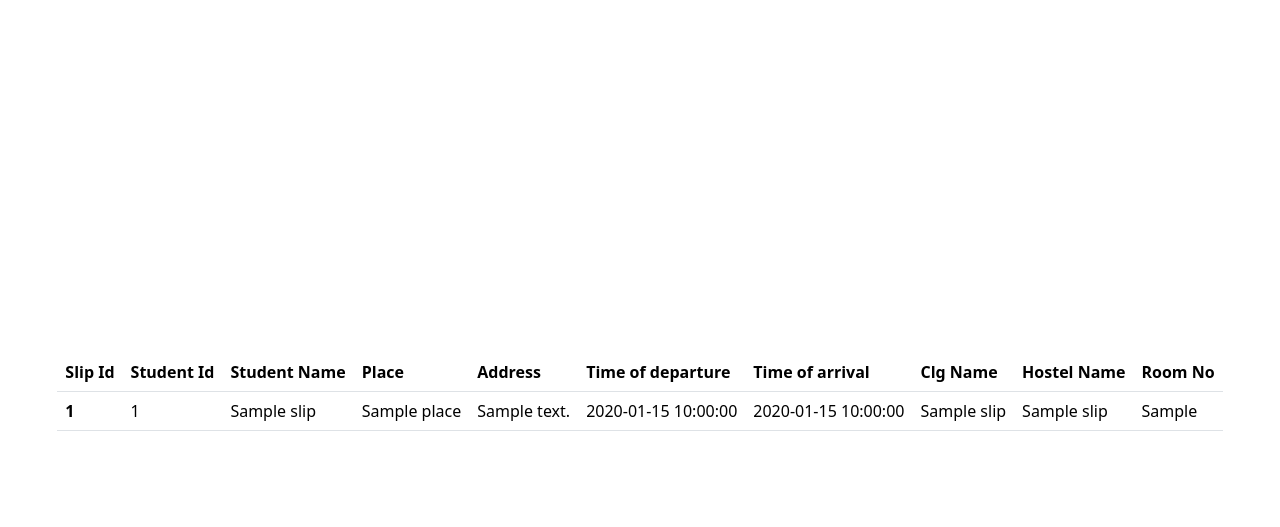
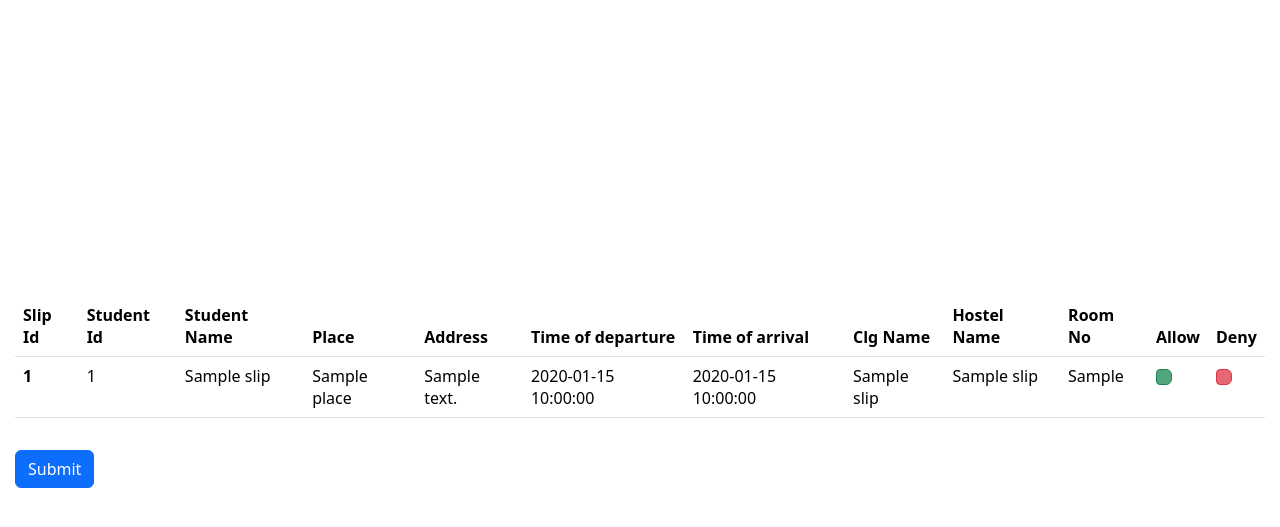
Before and after one commit to anuj-980/apnahostel-website-v2, a Flask app: template templates/slipdata.html in a window 1280 px wide. Shown: the top 527 px of the page. Run offline with Flask 3, Linux system fonts and the light colour scheme; the template is opened without the code that fills it: most values are stand-ins (such as "Sample title", 1, 10 or a date in 2020).

Commit message:
admin control slips

```diff
--- a/app.py
+++ b/app.py
@@ -1,5 +1,5 @@
 from flask import Flask, render_template,jsonify, request, redirect, url_for
-from database import load_signin, load_user, do_signup, load_admin, check_user, check_admin, put_slip_request, load_slip, load_bridge_slip
+from database import load_signin, load_user, do_signup, load_admin, check_user, check_admin, put_slip_request, load_slip, load_bridge_slip, pass_slip
 
 app = Flask(__name__)
 
@@ -85,8 +85,12 @@ def ad_slipy():
   slip_data = load_bridge_slip()
   return render_template('slipdata.html',slips=slip_data)
 
-
-
+@app.route("/ad_slip/slips_checked",methods=['post'])
+def slips_approved():
+  passed = request.form.getlist('allow')
+  not_passed = request.form.getlist('deny')
+  pass_slip(passed,not_passed)
+  return redirect("/ad_slip")
 
 
 
--- a/templates/slipdata.html
+++ b/templates/slipdata.html
@@ -5,6 +5,7 @@
   <body>
     <div class="h-100 d-sm-flex align-items-center justify-content-center">
       <div class="grid" style="padding:15px;">
+        <form action="/ad_slip/slips_checked" method="post">
         <table class="table">
           <thead>
             <tr>
@@ -18,6 +19,8 @@
               <th scope="col">Clg Name</th>
               <th scope="col">Hostel Name</th>
               <th scope="col">Room No</th>
+              <th scope="col">Allow</th>
+              <th scope="col">Deny</th></th>
             </tr>
           </thead>
           <tbody>
@@ -33,11 +36,23 @@
                 <td>{{slip.clg_name}}</td>
                 <td>{{slip.hostel_name}}</td>
                 <td>{{slip.room_no}}</td>
-                </th>
-              </tr>
-            {% endfor %}
-          </tbody>
+                <td><div class="mb-3 form-check">
+    <input type="checkbox" class="form-check-input bg-success bg-opacity-75 border border-success rounded-end" name="allow" value={{slip.slip_id}} id="exampleCheck1"></div></td>
+
+      <td><div class="mb-3 form-check">
+    <input type="checkbox" class="form-check-input  bg-danger bg-opacity-75 border border-danger rounded-end" name="deny" value={{slip.slip_id}} id="exampleCheck1">
+  </div></td>
+
+
+      </th>
+    </tr>
+  {% endfor %}
+</tbody>
+
+
         </table>
+         <button type="submit" class="btn btn-primary mt-3">Submit</button>
+         </form>
       </div>
     </div>
 
```
Also changed, not shown: database.py (+15 -0 lines).
